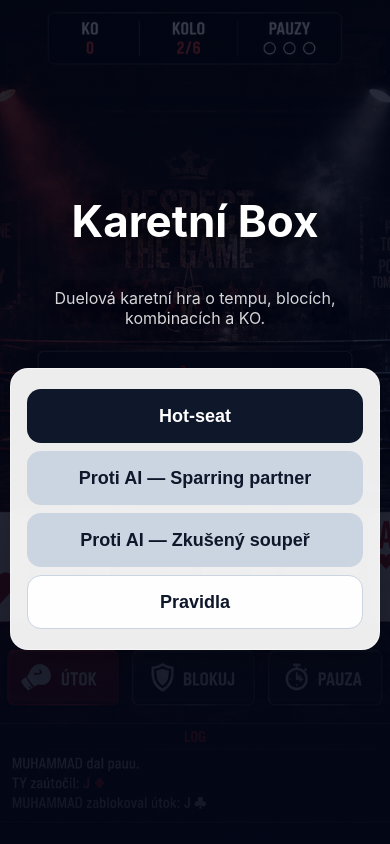
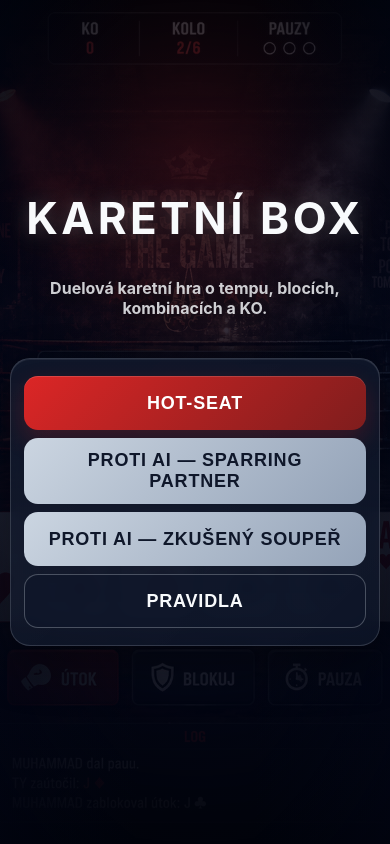
Before and after one commit to Never-Lee/CardBox, a React (Vite) app: page / in a window 390 px wide. Built offline with nearby package versions, Linux system fonts and the light colour scheme.

Commit message:
feat: Revamp styles for enhanced UI with new gradients and improved layout

```diff
--- a/src/styles/styles.css
+++ b/src/styles/styles.css
@@ -1,26 +1,15 @@
-* {
-  box-sizing: border-box;
-}
+/* Fight Club UI skin for CardBox */
+* { box-sizing: border-box; }
 
-html,
-body,
-#root {
-  min-height: 100%;
-}
+html, body, #root { min-height: 100%; }
 
 body {
   margin: 0;
-  font-family:
-    Inter,
-    ui-sans-serif,
-    system-ui,
-    -apple-system,
-    BlinkMacSystemFont,
-    "Segoe UI",
-    sans-serif;
-  color: #0f172a;
+  font-family: Inter, ui-sans-serif, system-ui, -apple-system, BlinkMacSystemFont, "Segoe UI", sans-serif;
+  color: #e5e7eb;
   background:
-    linear-gradient(rgba(2, 6, 23, 0.78), rgba(2, 6, 23, 0.9)),
+    radial-gradient(circle at 50% 18%, rgba(220, 38, 38, 0.18), transparent 32%),
+    linear-gradient(rgba(2, 6, 23, 0.66), rgba(2, 6, 23, 0.94)),
     url("/backgrounds/boxing-gym-bg.png");
   background-size: cover;
   background-position: center;
@@ -28,28 +17,21 @@ body {
   background-repeat: no-repeat;
 }
 
-.app {
-  min-height: 100vh;
-  padding: 16px;
-  background: transparent;
+body::before {
+  content: "";
+  position: fixed;
+  inset: 0;
+  pointer-events: none;
+  z-index: -1;
+  background:
+    linear-gradient(90deg, rgba(2, 6, 23, 0.42), transparent 35%, transparent 65%, rgba(2, 6, 23, 0.46)),
+    radial-gradient(circle at center, transparent 0%, transparent 48%, rgba(0, 0, 0, 0.62) 100%);
 }
 
-.container {
-  max-width: 1400px;
-  margin: 0 auto;
-  display: grid;
-  gap: 16px;
-}
-
-.narrow {
-  max-width: 900px;
-}
-
-.menu {
-  display: flex;
-  align-items: center;
-  justify-content: center;
-}
+.app { min-height: 100vh; padding: 16px; background: transparent; }
+.container { max-width: 1400px; margin: 0 auto; display: grid; gap: 16px; }
+.narrow { max-width: 900px; }
+.menu { display: flex; align-items: center; justify-content: center; }
 
 .menu-box {
   max-width: 560px;
@@ -60,15 +42,19 @@ body {
 }
 
 .menu-box h1 {
-  font-size: 56px;
+  font-size: clamp(48px, 8vw, 76px);
+  line-height: 0.92;
   margin: 0;
-  color: white;
-  text-shadow: 0 4px 24px rgba(0, 0, 0, 0.75);
+  color: #f8fafc;
+  text-transform: uppercase;
+  letter-spacing: 0.08em;
+  text-shadow: 0 0 18px rgba(248, 250, 252, 0.22), 0 6px 34px rgba(0, 0, 0, 0.86);
 }
 
 .menu-box p {
-  color: rgba(255, 255, 255, 0.84);
-  text-shadow: 0 3px 18px rgba(0, 0, 0, 0.7);
+  color: rgba(248, 250, 252, 0.82);
+  font-weight: 700;
+  text-shadow: 0 3px 18px rgba(0, 0, 0, 0.75);
 }
 
 .topbar {
@@ -77,135 +63,94 @@ body {
   align-items: center;
   gap: 16px;
   flex-wrap: wrap;
-  background: rgba(15, 23, 42, 0.76);
-  color: white;
+  background:
+    linear-gradient(135deg, rgba(15, 23, 42, 0.92), rgba(30, 41, 59, 0.76)),
+    linear-gradient(90deg, rgba(220, 38, 38, 0.16), transparent 42%);
+  color: #f8fafc;
   padding: 14px 16px;
-  border-radius: 18px;
-  border: 1px solid rgba(255, 255, 255, 0.16);
-  box-shadow: 0 18px 45px rgba(0, 0, 0, 0.28);
-  backdrop-filter: blur(5px);
+  border-radius: 20px;
+  border: 1px solid rgba(248, 250, 252, 0.16);
+  box-shadow: 0 18px 45px rgba(0, 0, 0, 0.42), inset 0 1px 0 rgba(255, 255, 255, 0.08);
+  backdrop-filter: blur(8px);
 }
 
-.topbar h1 {
-  margin: 0;
-  font-size: 34px;
-}
+.topbar h1 { margin: 0; font-size: 34px; text-transform: uppercase; letter-spacing: 0.06em; }
+.topbar p { margin: 4px 0 0; color: rgba(226, 232, 240, 0.74); font-weight: 700; }
 
-.topbar p {
-  margin: 4px 0 0;
-  color: rgba(255, 255, 255, 0.74);
-}
-
-.row {
-  display: flex;
-  gap: 8px;
-  flex-wrap: wrap;
-}
-
-.grid3 {
-  display: grid;
-  grid-template-columns: repeat(2, minmax(0, 1fr));
-  gap: 16px;
-}
-
-.grid2 {
-  display: grid;
-  grid-template-columns: repeat(2, minmax(0, 1fr));
-  gap: 16px;
-}
+.row { display: flex; gap: 8px; flex-wrap: wrap; }
+.grid3 { display: grid; grid-template-columns: repeat(2, minmax(0, 1fr)); gap: 16px; }
+.grid2 { display: grid; grid-template-columns: repeat(2, minmax(0, 1fr)); gap: 16px; }
 
 @media (max-width: 900px) {
-  .grid3,
-  .grid2 {
-    grid-template-columns: 1fr;
-  }
+  .grid3, .grid2 { grid-template-columns: 1fr; }
 }
 
 .panel {
-  background: rgba(255, 255, 255, 0.93);
-  border-radius: 18px;
+  background:
+    linear-gradient(180deg, rgba(15, 23, 42, 0.88), rgba(15, 23, 42, 0.76)),
+    linear-gradient(135deg, rgba(255, 255, 255, 0.08), transparent);
+  color: #e5e7eb;
+  border-radius: 20px;
   padding: 16px;
-  box-shadow: 0 14px 34px rgba(0, 0, 0, 0.22);
-  border: 1px solid rgba(255, 255, 255, 0.44);
-  backdrop-filter: blur(5px);
+  box-shadow: 0 18px 48px rgba(0, 0, 0, 0.38), inset 0 1px 0 rgba(255, 255, 255, 0.08);
+  border: 1px solid rgba(226, 232, 240, 0.16);
+  backdrop-filter: blur(8px);
 }
 
 .panel h2 {
   margin: 0 0 12px;
+  color: #f8fafc;
+  text-transform: uppercase;
+  letter-spacing: 0.055em;
 }
 
 .attacker {
-  border: 2px solid #16a34a;
+  border: 2px solid rgba(34, 197, 94, 0.9);
+  box-shadow: 0 0 0 1px rgba(34, 197, 94, 0.2), 0 18px 48px rgba(0, 0, 0, 0.42), 0 0 28px rgba(34, 197, 94, 0.16);
 }
 
 .defender {
-  border: 2px solid #2563eb;
+  border: 2px solid rgba(59, 130, 246, 0.9);
+  box-shadow: 0 0 0 1px rgba(59, 130, 246, 0.2), 0 18px 48px rgba(0, 0, 0, 0.42), 0 0 28px rgba(59, 130, 246, 0.16);
 }
 
 .result {
   font-size: 22px;
-  font-weight: 800;
-  border: 2px solid #0f172a;
+  font-weight: 900;
+  border: 2px solid #f8fafc;
+  background: linear-gradient(135deg, rgba(127, 29, 29, 0.92), rgba(15, 23, 42, 0.88));
 }
 
-.handoff {
-  text-align: center;
-  border: 2px solid #0f172a;
-}
+.handoff { text-align: center; border: 2px solid #f8fafc; }
 
-.player-head {
-  display: flex;
-  justify-content: space-between;
-  gap: 12px;
-  align-items: center;
-  flex-wrap: wrap;
-}
-
-.player-head h2 {
-  margin: 0;
-}
-
-.player-head span {
-  color: #475569;
-  font-size: 14px;
-}
+.player-head { display: flex; justify-content: space-between; gap: 12px; align-items: center; flex-wrap: wrap; }
+.player-head h2 { margin: 0; }
+.player-head span { color: #cbd5e1; font-size: 14px; font-weight: 700; }
 
 h3 {
   margin-bottom: 8px;
+  color: #f8fafc;
+  text-transform: uppercase;
+  letter-spacing: 0.045em;
 }
 
-.groups {
-  display: grid;
-  gap: 8px;
-}
+.groups { display: grid; gap: 8px; }
 
 .suit-group {
-  background: rgba(248, 250, 252, 0.9);
-  border-radius: 12px;
+  background: linear-gradient(180deg, rgba(30, 41, 59, 0.86), rgba(15, 23, 42, 0.72));
+  border: 1px solid rgba(226, 232, 240, 0.12);
+  border-radius: 14px;
   padding: 10px;
 }
 
-.suit-table-head {
-  display: flex;
-  justify-content: space-between;
-  align-items: center;
-  gap: 12px;
-  flex-wrap: wrap;
+.suit-table-head { display: flex; justify-content: space-between; align-items: center; gap: 12px; flex-wrap: wrap; }
+.card-row { display: flex; gap: 8px; flex-wrap: wrap; margin-top: 8px; }
+
+.red, .red-card { color: #ef4444; }
+.black {
+  color: #e5e7eb;
 }
 
-.card-row {
-  display: flex;
-  gap: 8px;
-  flex-wrap: wrap;
-  margin-top: 8px;
-}
-
-.red,
-.red-card {
-  color: #dc2626;
-}
-
-.black,
 .black-card {
   color: #0f172a;
 }
@@ -214,185 +159,97 @@ h3 {
   border: 0;
   border-radius: 14px;
   padding: 12px 16px;
-  font-weight: 800;
+  font-weight: 900;
   cursor: pointer;
-  transition:
-    transform 0.05s,
-    opacity 0.15s,
-    background 0.15s;
+  transition: transform 0.06s, opacity 0.15s, background 0.15s, box-shadow 0.15s;
   display: inline-flex;
   justify-content: center;
   align-items: center;
   gap: 8px;
+  text-transform: uppercase;
+  letter-spacing: 0.045em;
 }
 
-.btn:active {
-  transform: translateY(1px);
+.btn:hover:not(:disabled) { transform: translateY(-1px); }
+.btn:active { transform: translateY(1px); }
+.btn:disabled { opacity: 0.45; cursor: not-allowed; }
+
+.btn-primary {
+  background: linear-gradient(135deg, #dc2626, #7f1d1d);
+  color: white;
+  box-shadow: 0 10px 24px rgba(220, 38, 38, 0.22), inset 0 1px 0 rgba(255, 255, 255, 0.14);
 }
 
-.btn:disabled {
-  opacity: 0.45;
-  cursor: not-allowed;
+.btn-primary:hover:not(:disabled) {
+  box-shadow: 0 12px 30px rgba(220, 38, 38, 0.34), 0 0 20px rgba(220, 38, 38, 0.2);
 }
 
-.btn-primary {
-  background: #0f172a;
-  color: white;
-}
-
-.btn-secondary {
-  background: #cbd5e1;
-  color: #0f172a;
-}
-
-.btn-ghost {
-  background: rgba(255, 255, 255, 0.92);
-  border: 1px solid #cbd5e1;
-  color: #0f172a;
-}
-
-.btn-danger {
-  background: #dc2626;
-  color: white;
-}
-
-.wide {
-  width: 100%;
-  min-height: 54px;
-  font-size: 18px;
-  margin: 4px 0;
-}
+.btn-secondary { background: linear-gradient(135deg, #cbd5e1, #94a3b8); color: #0f172a; }
+.btn-ghost { background: rgba(15, 23, 42, 0.68); border: 1px solid rgba(226, 232, 240, 0.28); color: #f8fafc; }
+.btn-danger { background: linear-gradient(135deg, #ef4444, #991b1b); color: white; box-shadow: 0 10px 26px rgba(239, 68, 68, 0.24); }
+.wide { width: 100%; min-height: 54px; font-size: 18px; margin: 4px 0; }
 
 .game-card {
   min-width: 48px;
   min-height: 56px;
-  border: 1px solid #cbd5e1;
-  border-radius: 12px;
-  background: rgba(255, 255, 255, 0.98);
+  border: 1px solid rgba(15, 23, 42, 0.18);
+  border-radius: 13px;
+  background: linear-gradient(180deg, #ffffff, #e5e7eb);
   font-size: 19px;
-  font-weight: 900;
+  font-weight: 1000;
   cursor: pointer;
-  box-shadow: 0 3px 9px rgba(15, 23, 42, 0.12);
-  transition:
-    opacity 0.15s,
-    background 0.15s,
-    transform 0.05s;
+  box-shadow: 0 5px 12px rgba(0, 0, 0, 0.26), inset 0 1px 0 rgba(255, 255, 255, 0.7);
+  transition: opacity 0.15s, background 0.15s, transform 0.06s, box-shadow 0.15s;
 }
 
 .game-card:hover:not(:disabled) {
-  background: #f8fafc;
+  transform: translateY(-2px);
+  box-shadow: 0 10px 24px rgba(0, 0, 0, 0.34), 0 0 18px rgba(248, 250, 252, 0.18);
 }
 
-.game-card.selected,
-.mini-card.selected {
-  outline: 3px solid #0f172a;
+.game-card.selected, .mini-card.selected {
+  outline: 3px solid #f8fafc;
   outline-offset: 2px;
+  box-shadow: 0 0 0 2px rgba(220, 38, 38, 0.65), 0 0 24px rgba(220, 38, 38, 0.28);
 }
 
-.game-card:disabled {
-  cursor: not-allowed;
-}
-
-.hidden-card {
-  background: #1e293b !important;
-  color: white !important;
-  opacity: 0.8;
-}
-
-.locked-card {
-  background: #e2e8f0 !important;
-  color: #94a3b8 !important;
-  border-style: dashed;
-  opacity: 0.42;
-  cursor: not-allowed;
-}
-
-.soft-card {
-  background: #f1f5f9 !important;
-  opacity: 0.58;
-}
-
-.soft-card:hover:not(:disabled) {
-  background: #e2e8f0 !important;
-}
+.game-card:disabled { cursor: not-allowed; }
+.hidden-card { background: linear-gradient(135deg, #020617, #1e293b) !important; color: #e5e7eb !important; opacity: 0.88; }
+.locked-card { background: #334155 !important; color: #94a3b8 !important; border-style: dashed; opacity: 0.42; cursor: not-allowed; }
+.soft-card { background: #64748b !important; color: #cbd5e1 !important; opacity: 0.56; }
+.soft-card:hover:not(:disabled) { background: #475569 !important; }
 
 .mini-card {
-  border: 1px solid #cbd5e1;
+  border: 1px solid rgba(203, 213, 225, 0.42);
   border-radius: 10px;
-  background: white;
+  background: rgba(248, 250, 252, 0.94);
   padding: 6px 9px;
-  font-weight: 800;
+  font-weight: 900;
   cursor: pointer;
 }
 
-.mini-card.disabled {
-  opacity: 0.35;
-  cursor: not-allowed;
-}
+.mini-card.disabled { opacity: 0.35; cursor: not-allowed; }
 
 .info {
-  background: rgba(248, 250, 252, 0.92);
-  border-radius: 12px;
+  background: rgba(2, 6, 23, 0.36);
+  border: 1px solid rgba(226, 232, 240, 0.12);
+  border-radius: 14px;
   padding: 12px;
   margin-bottom: 10px;
 }
 
-.info p,
-.panel p {
-  margin: 6px 0;
-}
+.info p, .panel p { margin: 6px 0; }
+.muted { color: #cbd5e1; }
 
-.muted {
-  color: #64748b;
-}
+.log { display: grid; gap: 8px; max-height: 360px; overflow: auto; }
+.log div { background: rgba(2, 6, 23, 0.42); border: 1px solid rgba(226, 232, 240, 0.1); color: #e5e7eb; padding: 8px; border-radius: 10px; font-size: 14px; }
 
-.log {
-  display: grid;
-  gap: 8px;
-  max-height: 360px;
-  overflow: auto;
-}
-
-.log div {
-  background: #f8fafc;
-  padding: 8px;
-  border-radius: 10px;
-  font-size: 14px;
-}
-
-.rules h2 {
-  margin-top: 24px;
-  border-top: 1px solid #e2e8f0;
-  padding-top: 16px;
-}
-
-.rules h2:first-child {
-  margin-top: 0;
-  border-top: 0;
-  padding-top: 0;
-}
-
-.rules li {
-  margin: 4px 0;
-}
-
-.rules table {
-  width: 100%;
-  border-collapse: collapse;
-  margin: 12px 0;
-  background: white;
-}
-
-.rules th,
-.rules td {
-  border: 1px solid #cbd5e1;
-  padding: 8px;
-  text-align: left;
-}
-
-.rules th {
-  background: #e2e8f0;
-}
+.rules h2 { margin-top: 24px; border-top: 1px solid rgba(226, 232, 240, 0.16); padding-top: 16px; }
+.rules h2:first-child { margin-top: 0; border-top: 0; padding-top: 0; }
+.rules li { margin: 4px 0; }
+.rules table { width: 100%; border-collapse: collapse; margin: 12px 0; background: rgba(15, 23, 42, 0.74); }
+.rules th, .rules td { border: 1px solid rgba(226, 232, 240, 0.16); padding: 8px; text-align: left; }
+.rules th { background: rgba(2, 6, 23, 0.48); color: #f8fafc; }
 
 .damage-flash {
   position: fixed;
@@ -402,15 +259,16 @@ h3 {
   display: flex;
   align-items: center;
   justify-content: center;
-  background: rgba(0, 0, 0, 0.2);
+  background: radial-gradient(circle at center, rgba(220, 38, 38, 0.24), transparent 34%), rgba(0, 0, 0, 0.26);
 }
 
 .damage-box {
-  border-radius: 28px;
-  background: rgba(255, 255, 255, 0.92);
-  padding: 24px 40px;
+  border-radius: 30px;
+  background: linear-gradient(180deg, rgba(248, 250, 252, 0.96), rgba(226, 232, 240, 0.92));
+  padding: 24px 42px;
   text-align: center;
-  box-shadow: 0 28px 70px rgba(15, 23, 42, 0.35);
+  box-shadow: 0 30px 80px rgba(0, 0, 0, 0.46), 0 0 34px rgba(220, 38, 38, 0.28);
+  border: 2px solid rgba(255, 255, 255, 0.72);
 }
 
 .damage-number {
@@ -418,101 +276,49 @@ h3 {
   line-height: 1;
   font-weight: 1000;
   color: #dc2626;
+  text-shadow: 0 2px 0 rgba(127, 29, 29, 0.24);
 }
 
 .damage-label {
   margin-top: 4px;
-  font-weight: 900;
+  font-weight: 1000;
   color: #0f172a;
-  letter-spacing: 0.12em;
+  letter-spacing: 0.16em;
 }
 
-.event-flash-ko {
-  background: rgba(127, 29, 29, 0.28);
-}
+.event-flash-ko { background: radial-gradient(circle at center, rgba(220, 38, 38, 0.34), transparent 34%), rgba(0, 0, 0, 0.36); }
+.event-box-ko { border: 3px solid #dc2626; }
+.event-icon { font-size: 56px; line-height: 1; }
+.event-title { margin-top: 6px; font-size: 46px; line-height: 1; font-weight: 1000; color: #0f172a; letter-spacing: 0.08em; }
+.event-title-ko { color: #dc2626; font-size: 72px; }
+.event-text { margin-top: 8px; font-weight: 900; color: #334155; }
 
-.event-box-ko {
-  border: 3px solid #dc2626;
-}
-
-.event-icon {
-  font-size: 56px;
-  line-height: 1;
-}
-
-.event-title {
-  margin-top: 6px;
-  font-size: 46px;
-  line-height: 1;
-  font-weight: 1000;
-  color: #0f172a;
-  letter-spacing: 0.08em;
-}
-
-.event-title-ko {
-  color: #dc2626;
-  font-size: 72px;
-}
-
-.event-text {
-  margin-top: 8px;
-  font-weight: 800;
-  color: #334155;
-}
-
-.log-drawer-backdrop {
-  position: fixed;
-  inset: 0;
-  z-index: 60;
-  background: rgba(15, 23, 42, 0.35);
-  display: flex;
-  justify-content: flex-end;
-}
+.log-drawer-backdrop { position: fixed; inset: 0; z-index: 60; background: rgba(2, 6, 23, 0.62); display: flex; justify-content: flex-end; }
 
 .log-drawer {
   width: min(440px, 100vw);
   height: 100vh;
-  background: rgba(255, 255, 255, 0.96);
+  background: linear-gradient(180deg, rgba(15, 23, 42, 0.96), rgba(2, 6, 23, 0.96));
+  color: #e5e7eb;
   padding: 16px;
-  box-shadow: -24px 0 60px rgba(15, 23, 42, 0.35);
+  box-shadow: -24px 0 60px rgba(0, 0, 0, 0.52);
   overflow: hidden;
   display: flex;
   flex-direction: column;
   gap: 12px;
-  backdrop-filter: blur(5px);
+  backdrop-filter: blur(8px);
+  border-left: 1px solid rgba(226, 232, 240, 0.16);
 }
 
-.log-drawer-head {
-  display: flex;
-  align-items: center;
-  justify-content: space-between;
-  gap: 12px;
-}
-
-.log-drawer .log {
-  flex: 1;
-  max-height: none;
-  overflow: auto;
-}
+.log-drawer-head { display: flex; align-items: center; justify-content: space-between; gap: 12px; }
+.log-drawer .log { flex: 1; max-height: none; overflow: auto; }
 
 @media (max-width: 700px) {
-  body {
-    background-attachment: scroll;
-  }
-
-  .app {
-    padding: 10px;
-  }
-
-  .log-drawer {
-    width: 100vw;
-  }
-
-  .menu-box h1 {
-    font-size: 44px;
-  }
-
-  .topbar h1 {
-    font-size: 28px;
-  }
+  body { background-attachment: scroll; }
+  .app { padding: 10px; }
+  .log-drawer { width: 100vw; }
+  .menu-box h1 { font-size: 44px; }
+  .topbar h1 { font-size: 28px; }
+  .panel { padding: 13px; }
+  .game-card { min-width: 44px; min-height: 52px; }
 }
```
